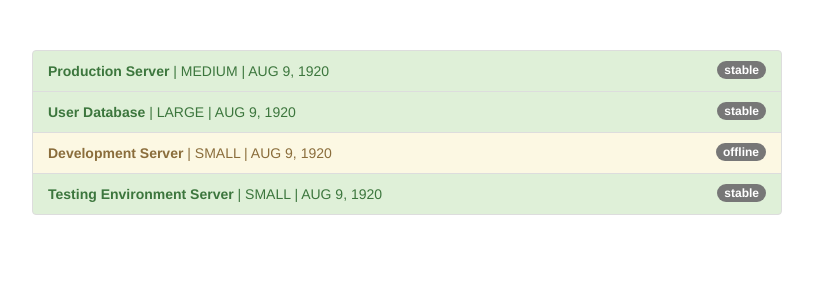
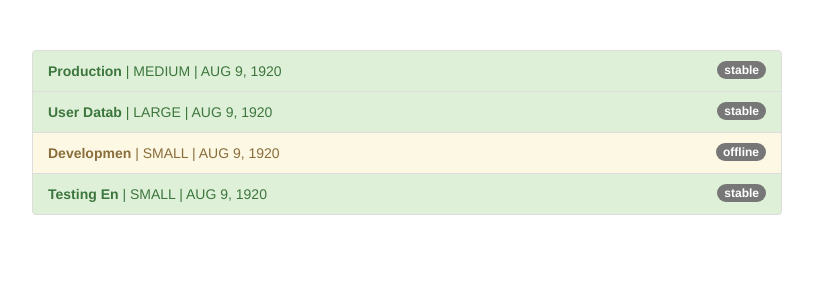
Before and after one commit to BeataJ/pipes, an Angular app: page / in a window 1280 px wide. Shown: the top 300 px of the page, without its empty margins (233-1046 px from the left). Built offline with nearby package versions, Linux system fonts and the light colour scheme.

Commit message:
add @Pipe

```diff
--- a/src/app/app.component.html
+++ b/src/app/app.component.html
@@ -10,7 +10,7 @@
             class="badge">
             {{ server.status }}
           </span>
-          <strong>{{ server.name }}</strong> | {{ server.instanceType | uppercase }} | {{ server.started | date: 'MMM d, y' | uppercase}}
+          <strong>{{ server.name | shorten }}</strong> | {{ server.instanceType | uppercase }} | {{ server.started | date: 'MMM d, y' | uppercase}}
         </li>
       </ul>
     </div>
--- a/src/app/app.module.ts
+++ b/src/app/app.module.ts
@@ -4,10 +4,12 @@ import { FormsModule } from '@angular/forms';
 
 
 import { AppComponent } from './app.component';
+import { ShortenPipe } from './shorten.pipe';
 
 @NgModule({
   declarations: [
-    AppComponent
+    AppComponent,
+    ShortenPipe
   ],
   imports: [
     BrowserModule,
--- a/src/app/shorten.pipe.ts
+++ b/src/app/shorten.pipe.ts
@@ -1,5 +1,8 @@
-import { PipeTransform } from "@angular/core";
+import { Pipe, PipeTransform } from "@angular/core";
 
+@Pipe({
+    name: 'shorten'
+})
 export class ShortenPipe implements PipeTransform {
     transform(value: any) {
         return value.substr(0,10)
```
